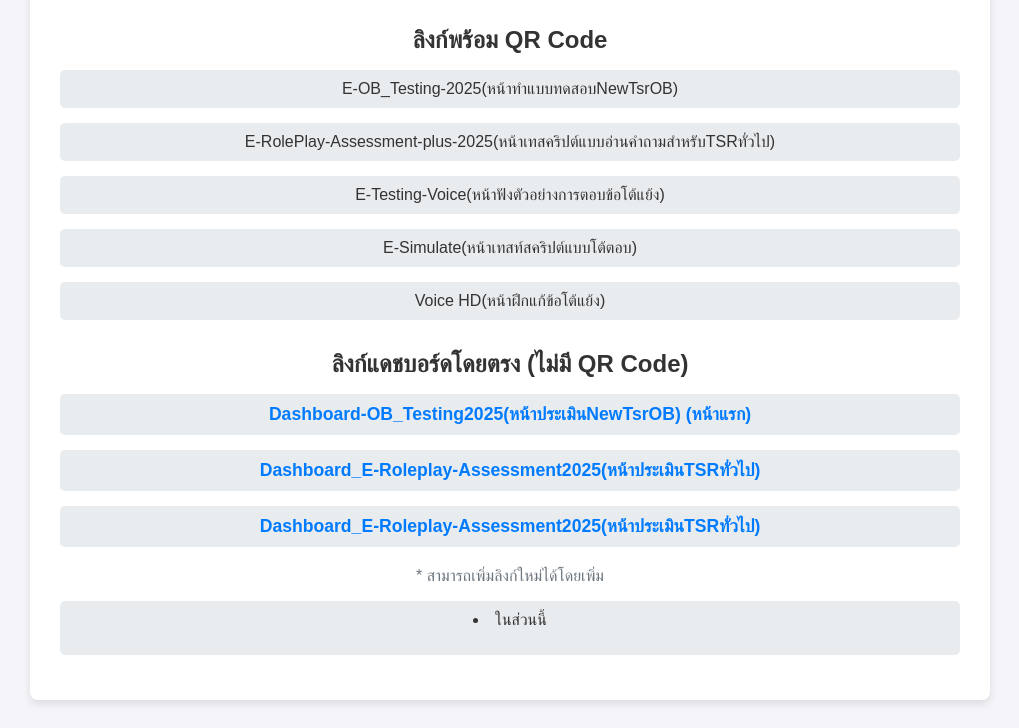
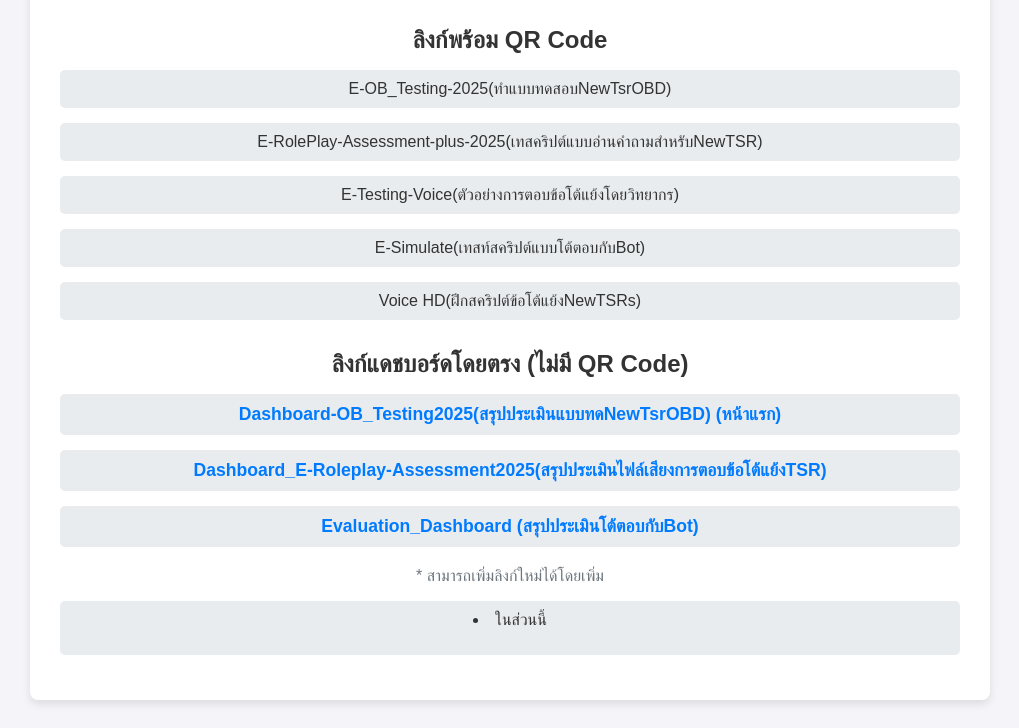
Before and after one commit to armthitikorn/Regiter-campaign, a plain HTML site: page index.html in a window 1280 px wide. Shown: the part 133-861 px from the top of the page, without its empty margins (130-1149 px from the left). Drawn offline with Linux system fonts and the light colour scheme.

Commit message:
Update index.html

```diff
--- a/index.html
+++ b/index.html
@@ -26,18 +26,18 @@ a.direct-link:hover { color: #0056b3; }
 <h1>📌 รายการแดชบอร์ด</h1>
 <h2>ลิงก์พร้อม QR Code</h2>
 <ul>
-  <li onclick="showQR('https://shorturl.asia/Nyxwa')">E-OB_Testing-2025(หน้าทำแบบทดสอบNewTsrOB)</li>
-  <li onclick="showQR('https://shorturl.asia/SR8f0')">E-RolePlay-Assessment-plus-2025(หน้าเทสคริปต์แบบอ่านคำถามสำหรับTSRทั่วไป) </li>
-  <li onclick="showQR('https://shorturl.asia/G926K')">E-Testing-Voice(หน้าฟังตัวอย่างการตอบข้อโต้แย้ง)</li>
-  <li onclick="showQR('https://shorturl.asia/1v4HN')">E-Simulate(หน้าเทสท์สคริปต์แบบโต้ตอบ)</li>
-  <li onclick="showQR('https://shorturl.asia/V8nDP')">Voice HD(หน้าฝึกแก้ข้อโต้แย้ง)</li>
+  <li onclick="showQR('https://shorturl.asia/Nyxwa')">E-OB_Testing-2025(ทำแบบทดสอบNewTsrOBD)</li>
+  <li onclick="showQR('https://shorturl.asia/SR8f0')">E-RolePlay-Assessment-plus-2025(เทสคริปต์แบบอ่านคำถามสำหรับNewTSR) </li>
+  <li onclick="showQR('https://shorturl.asia/G926K')">E-Testing-Voice(ตัวอย่างการตอบข้อโต้แย้งโดยวิทยากร)</li>
+  <li onclick="showQR('https://shorturl.asia/1v4HN')">E-Simulate(เทสท์สคริปต์แบบโต้ตอบกับBot)</li>
+  <li onclick="showQR('https://shorturl.asia/V8nDP')">Voice HD(ฝึกสคริปต์ข้อโต้แย้งNewTSRs)</li>
 </ul>
 
 <h2>ลิงก์แดชบอร์ดโดยตรง (ไม่มี QR Code)</h2>
 <ul>
-  <li><a class='direct-link' href='https://shorturl.asia/AiRLd' target='_blank'>Dashboard-OB_Testing2025(หน้าประเมินNewTsrOB) (หน้าแรก)</a></li>
-  <li><a class='direct-link' href='https://shorturl.asia/4pUKm' target='_blank'>Dashboard_E-Roleplay-Assessment2025(หน้าประเมินTSRทั่วไป)</a></li>
-  <li><a class='direct-link' href='https://shorturl.asia/1LdmB' target='_blank'>Dashboard_E-Roleplay-Assessment2025(หน้าประเมินTSRทั่วไป)</a></li>
+  <li><a class='direct-link' href='https://shorturl.asia/AiRLd' target='_blank'>Dashboard-OB_Testing2025(สรุปประเมินแบบทดNewTsrOBD) (หน้าแรก)</a></li>
+  <li><a class='direct-link' href='https://shorturl.asia/4pUKm' target='_blank'>Dashboard_E-Roleplay-Assessment2025(สรุปประเมินไฟล์เสียงการตอบข้อโต้แย้งTSR)</a></li>
+  <li><a class='direct-link' href='https://shorturl.asia/1LdmB' target='_blank'>Evaluation_Dashboard (สรุปประเมินโต้ตอบกับBot)</a></li>
 </ul>
 <p style='margin-top: 20px; color: #6c757d;'>* สามารถเพิ่มลิงก์ใหม่ได้โดยเพิ่ม <li> ในส่วนนี้</p>
 </div>
```
